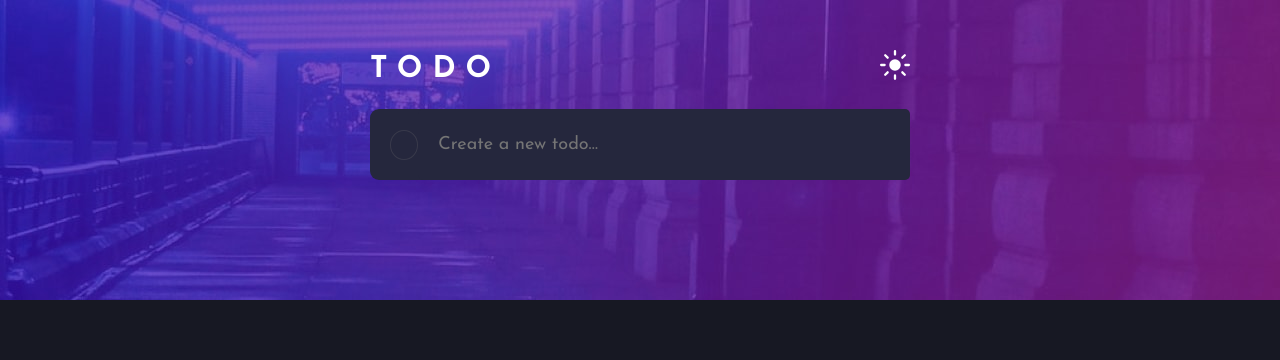
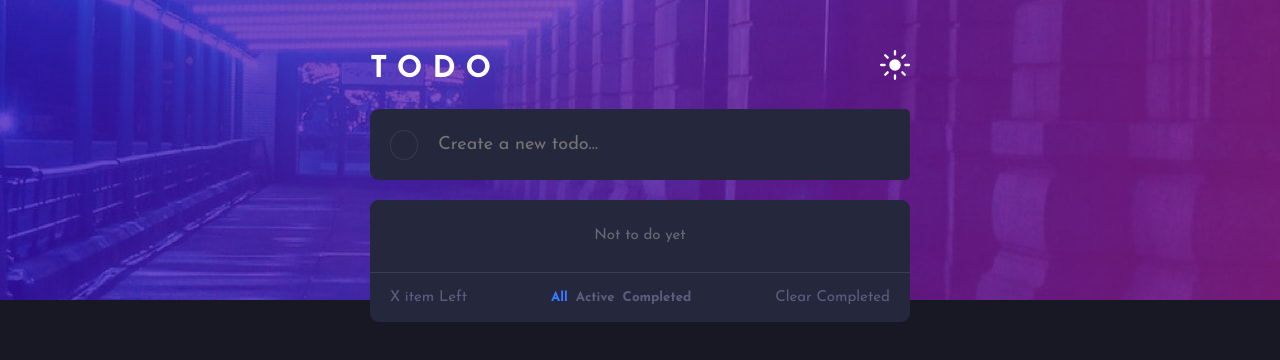
Before and after one commit to itsnooshin/Todo-list-React, a React (Vite) app: page / in a window 1280 px wide. Shown: the top 360 px of the page. Built offline with nearby package versions, Linux system fonts and the light colour scheme.

Commit message:
Add feature: Users can add items to the list and display a 'No todos yet' message when empty

```diff
--- a/src/App.jsx
+++ b/src/App.jsx
@@ -1,17 +1,28 @@
 import { useState } from "react";
 
 function App() {
-  const [items , setItems] = useState([]);
+  const [items, setItems] = useState("");
+  const [List, setList] = useState([]);
+  function handleChange(e) {
+    setItems(e.target.value);
+  }
+  function handleSubmit(e) {
+    e.preventDefault();
+    setList([...List, { items: items }]);
 
-  function handle(newItem){
-   setItems([...items, newItem]);
+    setItems("");
   }
+
   return (
     <>
       <Main>
         <Header />
-        <AddListInput add={items} handle={handle} />
-        <ListItems add={items}>
+        <AddListInput
+          items={items}
+          handleChange={handleChange}
+          handleSubmit={handleSubmit}
+        />
+        <ListItems List={List} items={items}>
           <Footer />
         </ListItems>
       </Main>
@@ -34,31 +45,37 @@ function Header() {
     </header>
   );
 }
-function AddListInput({items ,handle}) {
-
+function AddListInput({ items, handleChange, handleSubmit }) {
   return (
-    <form action="#" className="form">
+    <form action="#" className="form" onSubmit={handleSubmit}>
       <div className="span-icon"></div>
       <input
         type="text"
         className="form__input"
         placeholder="Create a new todo…"
         value={items}
-        onChange={() => handle(items)}
+        onChange={handleChange}
       />
     </form>
   );
 }
-function ListItems({ children , items }) {
-  console.log(items);
-
+function ListItems({ children, List, items }) {
   return (
-    <>
+    < >
       <ul className="Lists">
         {/* <li className="listItems">
           <input type="checkbox" />
+          {List}
         </li> */}
-        {items}
+        {List.length === 0 ? (
+          <li className="NotTodo"> Not to do yet </li>
+        ) : (
+          List.map((list, i) => (
+            <li className="listItems" key={i}>
+             <input type="checkbox" /> {list.items}
+            </li>
+          ))
+        )}
       </ul>
       {children}
     </>
@@ -66,7 +83,17 @@ function ListItems({ children , items }) {
 }
 
 function Footer() {
-  return <div></div>;
+  return (
+    <div className="footer">
+      <span className="item-left">X item Left</span>
+      <div className="button-filter">
+        <button className="btn btn-footer active">All</button>
+        <button className="btn btn-footer">Active</button>
+        <button className="btn btn-footer">Completed</button>
+      </div>
+      <button className="btn  btn-clear">Clear Completed</button>
+    </div>
+  );
 }
 
 export default App;
--- a/src/index.css
+++ b/src/index.css
@@ -62,8 +62,7 @@ body {
   background-color: #25273d;
   border: none;
   border-radius: 5px;
-
-  color: #537a91;
+  color: #c3c3e2;
   font-family: inherit;
   font-size: 1.8rem;
 }
@@ -79,11 +78,60 @@ body {
 }
 .Lists {
   margin-top: 2rem;
+  background-color: #25273d;
+     border-top-right-radius: 9px;
+   border-top-left-radius: 9px;
 }
+
 .listItems {
+  color: #c8cbe7;
+  font-size: 1.6rem;
+  padding: 2rem 2rem;
+  border-bottom: 1px solid rgba(151, 151, 151, 0.2);
+  display: flex;
+  gap: 9px;
+}
+.NotTodo {
   background-color: #25273d;
-   color: #C8CBE7;
-   font-size: 1.9rem;
-  padding: 2rem 2rem;
-  border-bottom: 1px solid rgba(136, 136, 136, 0.7);
+  text-align: center;
+  color: rgba(151, 151, 151, 0.6);
+  padding: 2.6rem 2rem;
+  font-size: 1.5rem;
+  border-top-right-radius: 9px;
+  border-top-left-radius: 9px;
+  border-bottom: 1px solid rgba(151, 151, 151, 0.2);
 }
+.footer {
+  background-color: #25273d;
+  display: flex;
+  justify-content: space-between;
+  align-items: center;
+  padding: 1.5rem 2rem;
+  color: #5b5e7e;
+  border-bottom-right-radius: 9px;
+  border-bottom-left-radius: 9px;
+}
+.btn {
+  display: inline-block;
+  border: none;
+  background-color: transparent;
+  font-family: inherit;
+}
+.btn-footer {
+  font-weight: 700;
+  color: #5b5e7e;
+}
+.button-filter {
+  display: flex;
+  gap: 8px;
+}
+.btn-footer.active {
+  color: #3a7cfd;
+}
+.item-left {
+  font-size: 1.5rem;
+}
+.btn-clear {
+  color: #5b5e7e;
+  font-size: 1.5rem;
+}
```
